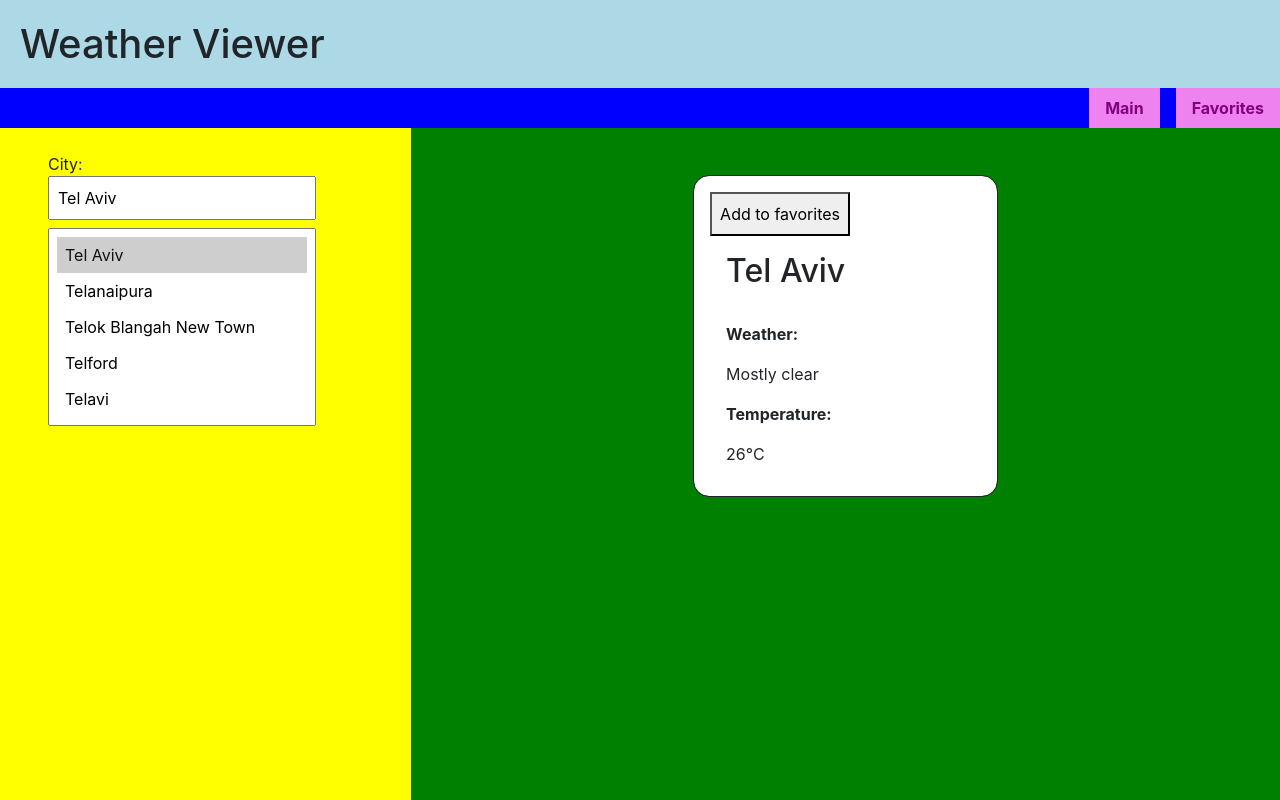
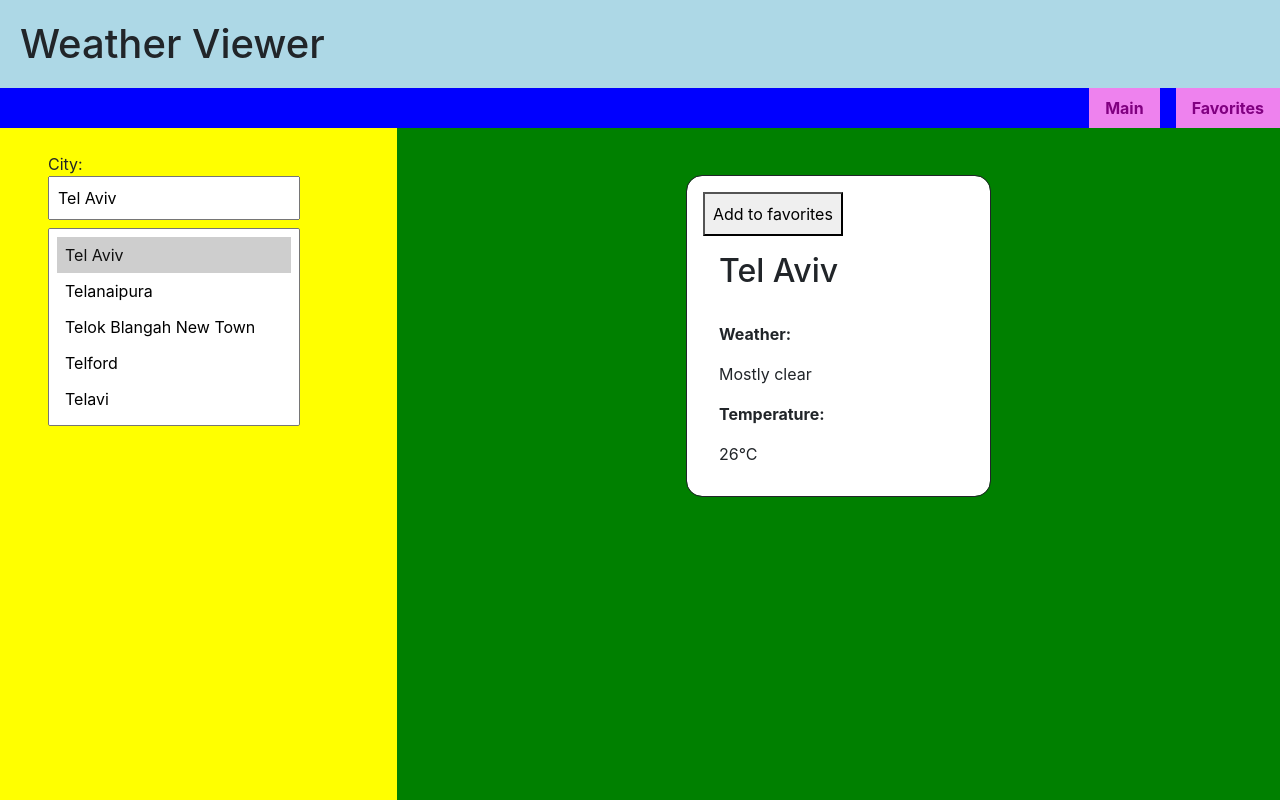
Before and after one commit to NoamAnisfeld/weather-utopia, a React (Create React App) app: page / in a window 1280 px wide. Built offline with nearby package versions, Linux system fonts and the light colour scheme.

Commit message:
minor CSS change

```diff
--- a/src/App.css
+++ b/src/App.css
@@ -72,6 +72,11 @@ main {
   padding-inline: 0;
 }
 
+.city-search input ,
+.city-search select {
+    width: 25ch;
+}
+
 .info-area {
   background: green;
   padding: 2em;
```
